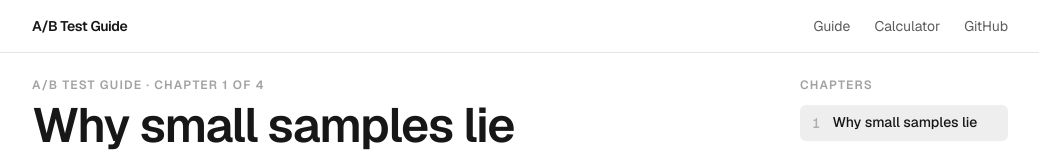
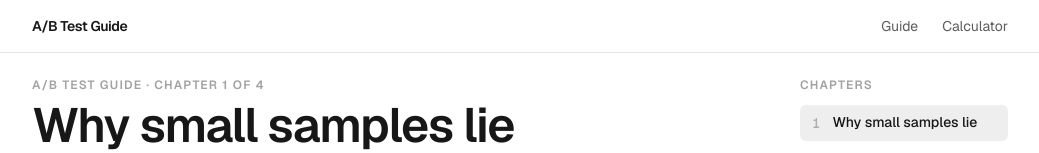
Before and after one commit to codedebugrepeat/ab-test-guide, a Next.js app: page /why-small-samples-lie in a window 1280 px wide. Shown: the top 153 px of the page, without its empty margins (120-1159 px from the left). Built offline with nearby package versions, Linux system fonts and the light colour scheme.

Commit message:
Move Github to footer

```diff
--- a/components/site-header.tsx
+++ b/components/site-header.tsx
@@ -23,16 +23,6 @@ export function SiteHeader() {
                 </Link>
               </li>
             ))}
-            <li>
-              <a
-                href={siteConfig.githubUrl}
-                target="_blank"
-                rel="noopener noreferrer"
-                className="text-foreground/70 transition-colors hover:text-foreground"
-              >
-                GitHub
-              </a>
-            </li>
           </ul>
         </nav>
       </div>
```
